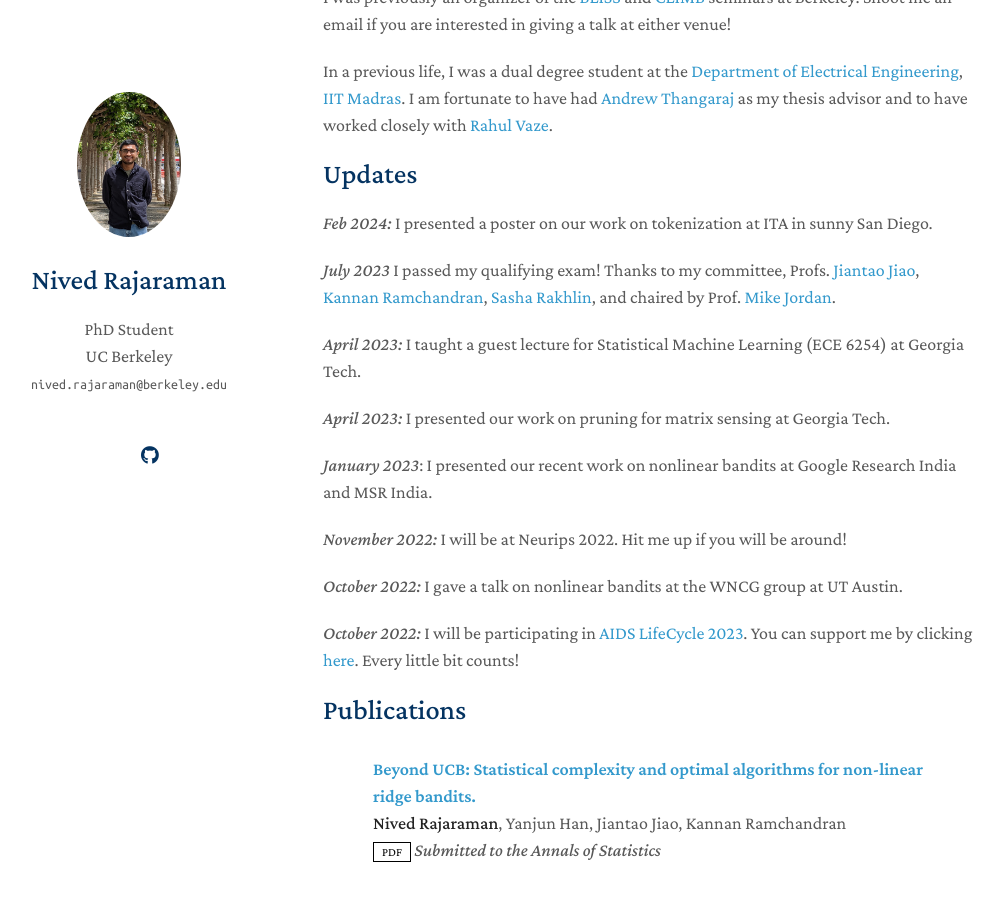
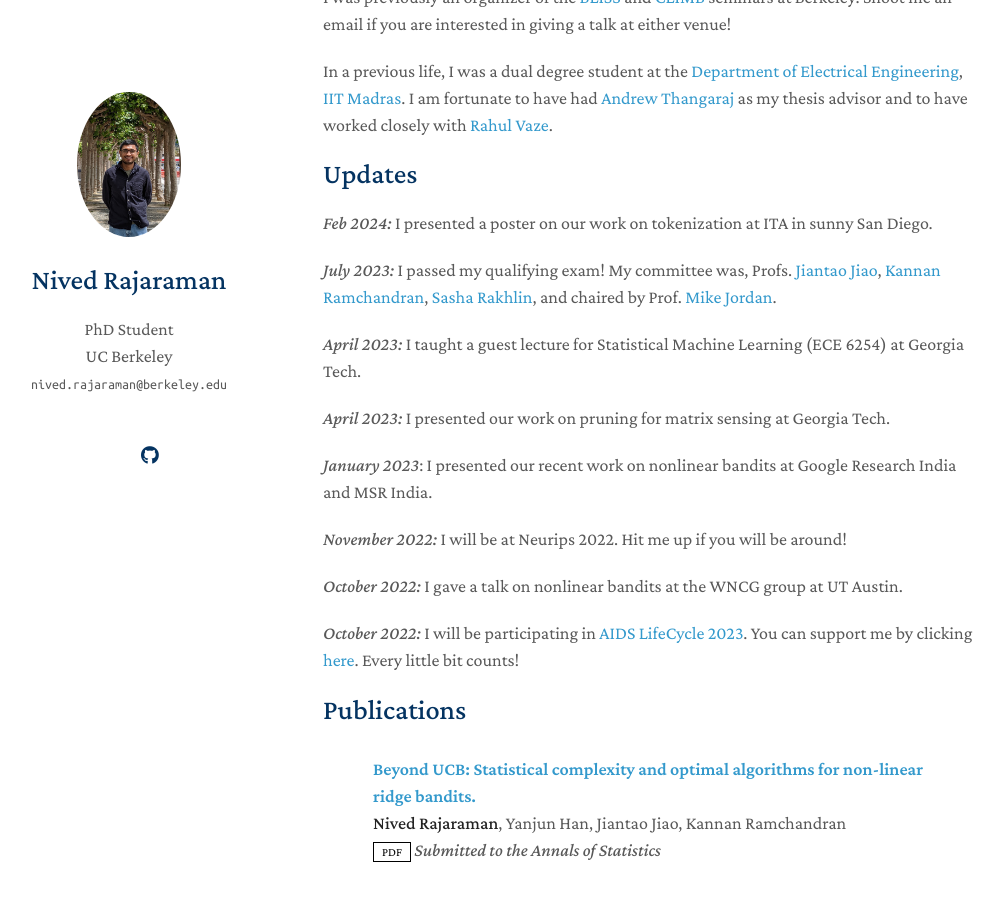
Before and after one commit to nivedr/nivedr.github.io, a Jekyll site: the page built from index.md, in a window 1280 px wide and 900 px high, scrolled down 419 px. Shown: the whole window, without its empty margins (147-1150 px from the left). Built offline with Jekyll 4.4.1, drawn with Linux system fonts in a browser that asks for light colours; nearby versions of some CDN libraries; a style sheet for code colours, icons or effects is not loaded; our own code applies the rules of GitHub Pages for plain Markdown files.

Commit message:
Update index.md

```diff
--- a/index.md
+++ b/index.md
@@ -18,7 +18,7 @@
 
 *Feb 2024:* I presented a poster on our work on tokenization at ITA in sunny San Diego.
 
-*July 2023* I passed my qualifying exam! Thanks to my committee, Profs. [Jiantao Jiao](https://people.eecs.berkeley.edu/~jiantao/), [Kannan Ramchandran](https://people.eecs.berkeley.edu/~kannanr/), [Sasha Rakhlin](https://www.mit.edu/~rakhlin/), and chaired by Prof. [Mike Jordan](https://www2.eecs.berkeley.edu/Faculty/Homepages/jordan.html).
+*July 2023:* I passed my qualifying exam! My committee was, Profs. [Jiantao Jiao](https://people.eecs.berkeley.edu/~jiantao/), [Kannan Ramchandran](https://people.eecs.berkeley.edu/~kannanr/), [Sasha Rakhlin](https://www.mit.edu/~rakhlin/), and chaired by Prof. [Mike Jordan](https://www2.eecs.berkeley.edu/Faculty/Homepages/jordan.html).
 
 *April 2023:* I taught a guest lecture for Statistical Machine Learning (ECE 6254) at Georgia Tech.
 
```
